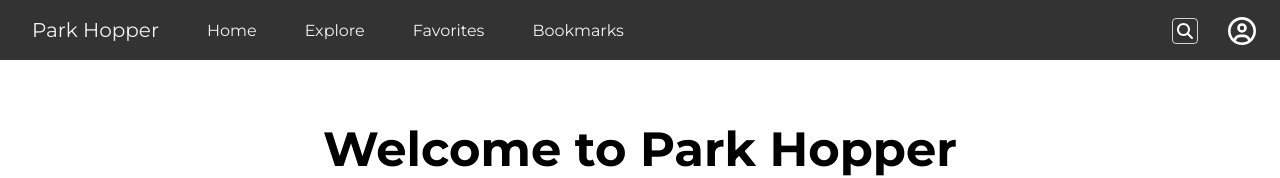
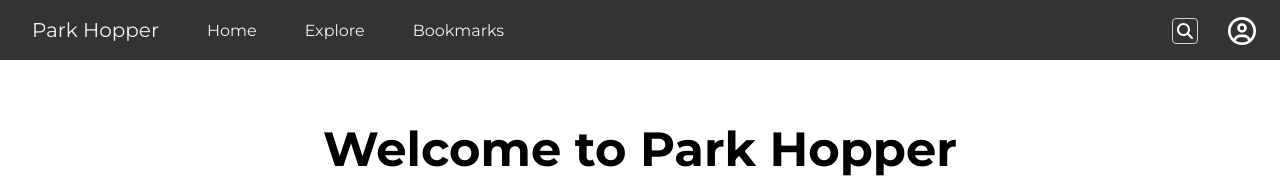
Before and after one commit to DiegoRojo99/park-hopper-frontend, a React (Create React App) app: page / in a window 1280 px wide. Shown: the top 178 px of the page. Built offline with nearby package versions, Linux system fonts and the light colour scheme; no server answers.

Commit message:
Removed favs from nav

```diff
--- a/src/components/nav/Nav.jsx
+++ b/src/components/nav/Nav.jsx
@@ -60,7 +60,7 @@ function Nav() {
       <div className={openMenu ? 'menu-items open' : 'menu-items'}>
         <NavItem link="/" name="Home" icon={faHouse} />
         <NavItem link="/explore" name="Explore" icon={faCompass} />
-        <NavItem link="/favorites" name="Favorites" icon={faStar} />
+        {/* <NavItem link="/favorites" name="Favorites" icon={faStar} /> */}
         <NavItem link="/bookmarks" name="Bookmarks" icon={faBookmark} />
       </div>
 
```
